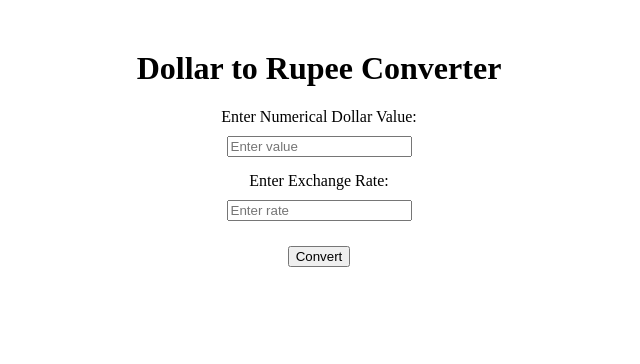
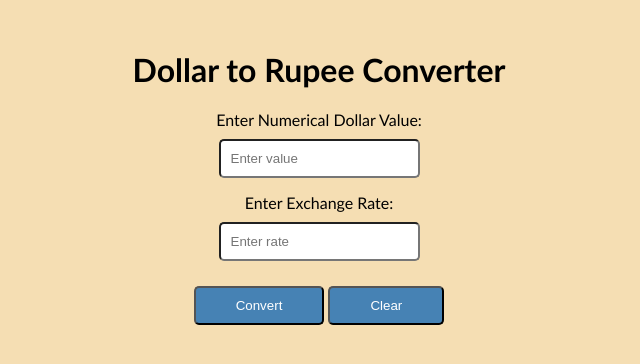
Before and after one commit to ammarqaiser/Numeric_to_tex_Calulator, a plain HTML site: page index.html in a window 1280 px wide. Shown: the whole page, without its empty margins (321-961 px from the left). Drawn offline with Linux system fonts and the light colour scheme.

Commit message:
functioning proper

```diff
--- a/index.html
+++ b/index.html
@@ -7,6 +7,7 @@
     <title>Dollar to Rupee Converter</title>
     <script>
         function convertDollarsToRupees() {
+
             const dollarsValue = parseFloat(document.getElementById('dollarsValue').value);
             const exchangeRate = parseFloat(document.getElementById('exchangeRate').value) || 278;
 
@@ -17,6 +18,8 @@
             } else {
                 alert('Please enter a valid numerical value for dollars.');
             }
+
+
         }
 
         function numberToWordsRupees(number) {
@@ -90,10 +93,7 @@
         }
 
         function convertLargeNumbers(num, scaleName) {
-            // The existing JavaScript code for large number conversion
-            // ...
 
-            // Example usage:
             let result = '';
             let scaleIndex = 0;
 
@@ -107,7 +107,17 @@
             }
 
             return result.trim();
+
+
         }
+
+        function clearInputFields() {
+            document.getElementById('dollarsValue').value = '';
+            document.getElementById('exchangeRate').value = '';
+            document.getElementById('resultRupees').textContent = '';
+        }
+
+
     </script>
 </head>
 <body>
@@ -119,6 +129,7 @@
     <input  type="number" id="exchangeRate" step="0.01" placeholder="Enter rate" />
     <br>
     <button onclick="convertDollarsToRupees()">Convert</button>
+    <button onclick="clearInputFields()">Clear</button>
     <p id="resultRupees"></p>
 </body>
 </html>
--- a/style.css
+++ b/style.css
@@ -1,7 +1,9 @@
 
 body {
+    background-color:wheat;
             text-align: center;
             margin: 50px;
+            font-family:'Trebuchet MS', 'Lucida Sans Unicode', 'Lucida Grande', 'Lucida Sans', Arial, sans-serif;
         }
 
         label {
@@ -11,8 +13,18 @@ body {
 
         input {
             margin-bottom: 15px;
+            padding: 10px;
+            border-radius: 5px;
         }
 
         button {
             margin-top: 10px;
+            background-color: steelblue;
+            padding: 10px 40px 10px;
+            border-radius: 5px;
+            color:white;
         }
+        #resultRupees{
+          font-weight: bold;
+          color: green;
+        }
```
